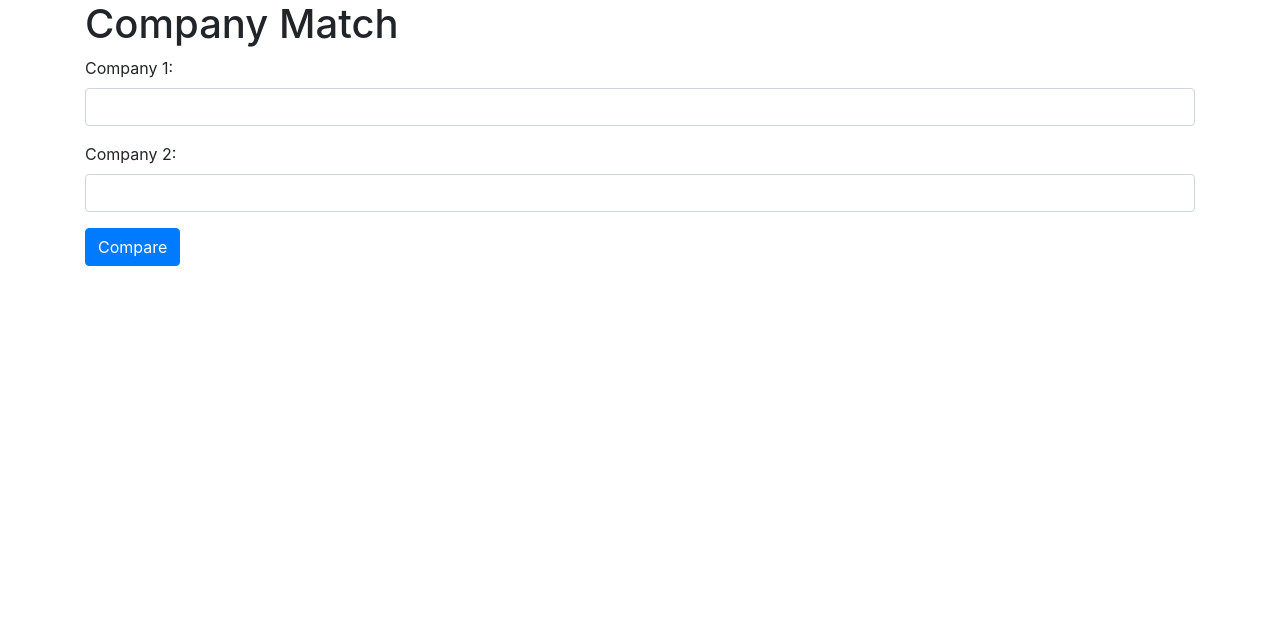
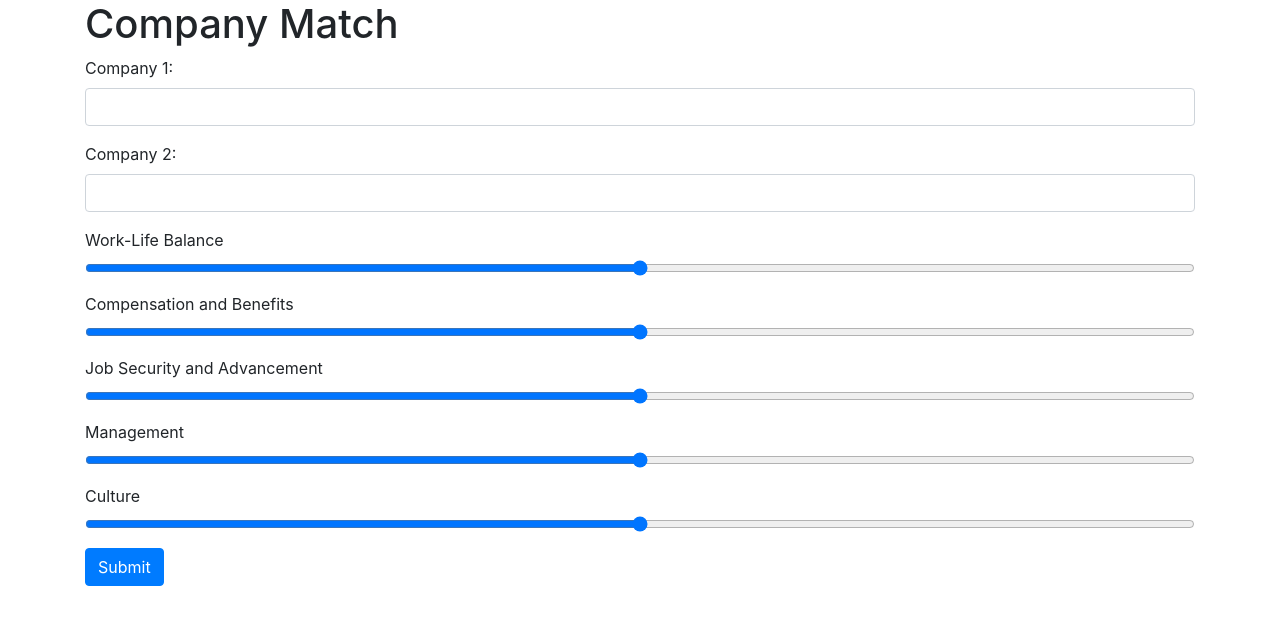
Before and after one commit to SE300-Job-Search-Group/SE300-Job-Search-Project, a Flask app: page /company_match in a window 1280 px wide. Shown: the part 56-681 px from the top of the page. Run offline with Flask 3, Linux system fonts and the light colour scheme; some libraries are stand-ins or nearby versions.

Commit message:
working on frontend

```diff
--- a/src/templates/company_match.html
+++ b/src/templates/company_match.html
@@ -12,7 +12,27 @@
             <label for="company2">Company 2:</label>
             <input type="text" class="form-control" id="company2" name="company2" required>
         </div>
-        <button type="submit" class="btn btn-primary">Compare</button>
+        <div class="form-group">
+            <label for="workLifeBalance">Work-Life Balance</label>
+            <input type="range" class="form-control-range" id="workLifeBalance" name="workLifeBalance" min="0" max="10" value="5">
+        </div>
+        <div class="form-group">
+            <label for="compensation">Compensation and Benefits</label>
+            <input type="range" class="form-control-range" id="compensation" name="compensation" min="0" max="10" value="5">
+        </div>
+        <div class="form-group">
+            <label for="jobSecurity">Job Security and Advancement</label>
+            <input type="range" class="form-control-range" id="jobSecurity" name="jobSecurity" min="0" max="10" value="5">
+        </div>
+        <div class="form-group">
+            <label for="management">Management</label>
+            <input type="range" class="form-control-range" id="management" name="management" min="0" max="10" value="5">
+        </div>
+        <div class="form-group">
+            <label for="culture">Culture</label>
+            <input type="range" class="form-control-range" id="culture" name="culture" min="0" max="10" value="5">
+        </div>
+        <button type="submit" class="btn btn-primary">Submit</button>
     </form>
 </div>
 {% endblock %}
--- a/src/views.py
+++ b/src/views.py
@@ -1,10 +1,11 @@
 from flask import Blueprint, request, session, render_template, redirect, url_for
 from flask_paginate import Pagination, get_page_parameter
-from jobSearchObj import JobHandler, UserHandler
+from jobSearchObj import JobHandler, UserHandler, CompanyMatch
 
 views = Blueprint(__name__, "views")
 job_handler = JobHandler()
 user_handler = UserHandler()
+company_match = CompanyMatch()
 
 @views.route("/home", methods=['GET', 'POST'])
 def home():
@@ -139,15 +140,36 @@ def logout():
     user_handler.logout()
     return redirect(url_for('views.login'))
 
-@views.route('/job_match', methods=['GET', 'POST'])
-def job_match():
+@views.route('/company_match', methods=['GET', 'POST'])
+def company_match():
     if request.method == 'POST':
-        # Fetch form data
+
+        company1 = request.form.get('company1')
+        company2 = request.form.get('company2')
         work_life_balance = int(request.form['workLifeBalance'])
         compensation = int(request.form['compensation'])
         job_security = int(request.form['jobSecurity'])
         management = int(request.form['management'])
         culture = int(request.form['culture'])
+
+        company_match.scoreCompany(company1, company2, work_life_balance, compensation, job_security, management, culture)
+
+        return redirect(url_for('views.company_match_results'))
+
+    return render_template('company_match.html')
+
+@views.route('/company_match_results', methods=['POST'])
+def company_match_results():
+
+    #company retrieval logic
+
+    return render_template('company_match_results.html')
+
+@views.route('/job_match', methods=['GET', 'POST'])
+def job_match():
+    if request.method == 'POST':
+        # Fetch form data
+
 
         # Pass user rankings to the job matching algorithm
         #jobMatch.match_jobs(work_life_balance, compensation, job_security, management, culture)
@@ -159,35 +181,14 @@ def job_match():
 
 @views.route('/job_match_results', methods=['GET'])
 def job_match_results():
+
+    selected_job_id = request.form.get('selected_job')
     # Logic to fetch matched jobs based on the job matching algorithm
     # For example:
     matched_jobs = jobMatch.get_matched_jobs()
 
     return render_template('job_match_results.html', matched_jobs=matched_jobs)
 
-@views.route('/company_match', methods=['GET', 'POST'])
-def company_match():
-    if request.method == 'POST':
-        company1 = request.form.get('company1')
-        company2 = request.form.get('company2')
-
-        # Perform your comparison logic here with company1 and company2
-        # Redirect to job_compare_results with the comparison results
-        #return redirect(url_for('views.company_match_results'))
-
-    return render_template('company_match.html')
-
-@views.route('/company_match_results', methods=['POST'])
-def company_match_results():
-    selected_job_id = request.form.get('selected_job')
-    # Get details of the selected job from the ID and perform comparison logic
-
-    # Replace the following line with your job comparison logic
-    #job retrieval logic
-
-    # Render the job comparison results page
-    return render_template('company_match_results.html')
-
 @views.route("/about")
 def about():
     return render_template("about.html")
```
